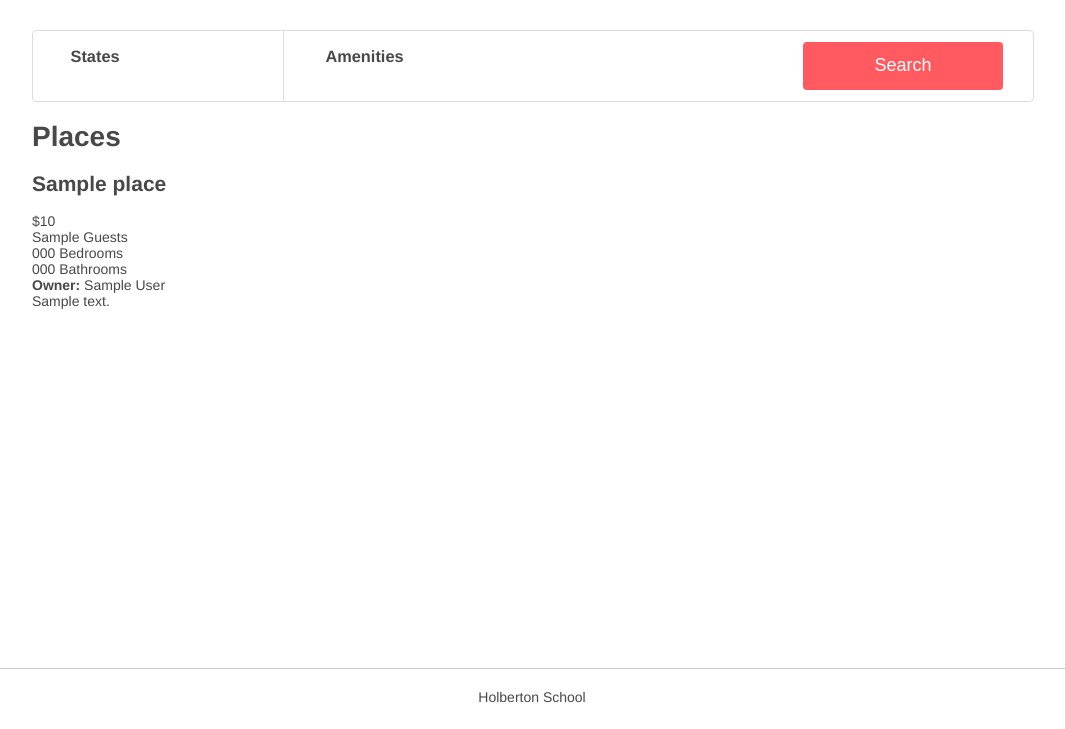
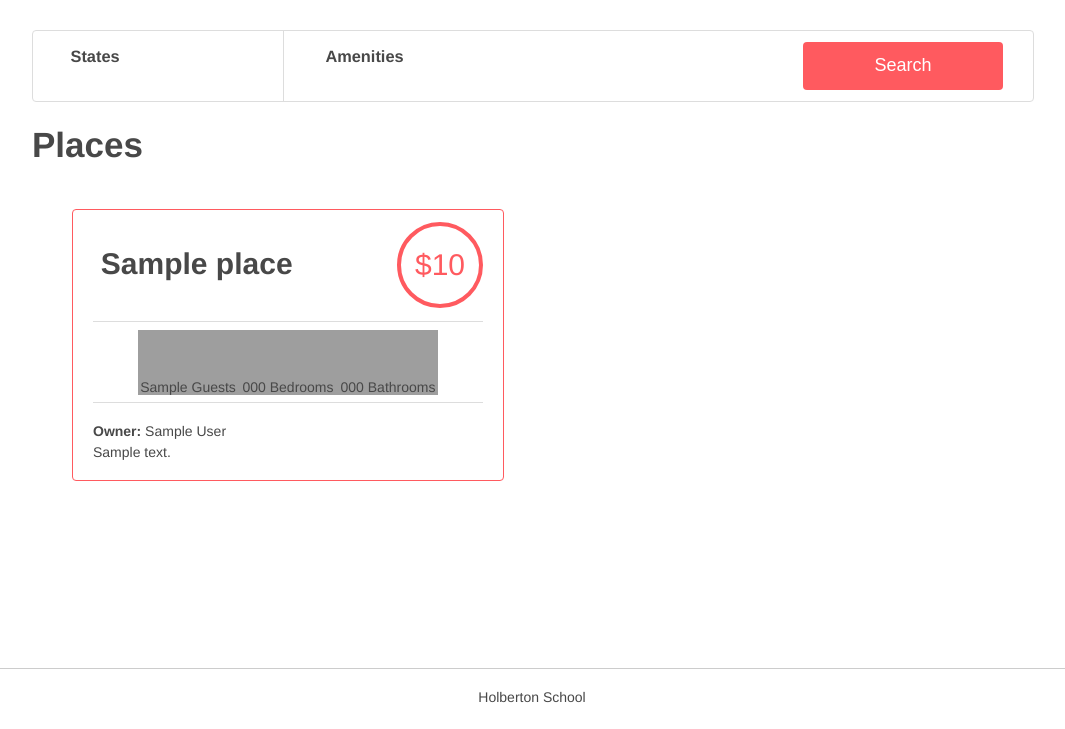
Before and after one commit to tundelarge/AirBnB_clone_v4, a Flask app: template web_dynamic/templates/0-hbnb.html in a window 1280 px wide. Shown: the part 71-800 px from the top of the page, without its empty margins (108-1173 px from the left). Run offline with Flask 3, Linux system fonts and the light colour scheme; the template is opened without the code that fills it: most values are stand-ins (such as "Sample title", 1, 10 or a date in 2020); grey boxes are pictures that could not be loaded.

Commit message:
Update 8-places.css

```diff
--- a/web_dynamic/static/styles/8-places.css
+++ b/web_dynamic/static/styles/8-places.css
@@ -1 +1,101 @@
-qwerty
+.places {
+    column-count: 2;
+    columns: 30em;
+    justify-content: center;
+    padding: 0 20px;
+    margin-top: 1%;
+    margin-bottom: 8%;
+}
+@media only screen and (max-width: 920px)
+{
+    .places {
+	display: flex;
+	flex-wrap: wrap;
+    }
+}
+
+.placesh1 h1 {
+    width: 100%;
+    margin-right: 400px;
+    text-align: left;
+    font-size: 35px;
+}
+
+.places article {
+    -webkit-column-break-inside: avoid;
+    page-break-inside: avoid;
+    display: inline-block;
+    width: 390px;
+    height: 100%;
+    padding: 20px;
+    margin: 20px;
+    border: 1px solid #FF5A5F;
+    border-radius: 4px;
+}
+.places h2 {
+    font-size: 30px;
+    text-align: center;
+    margin-top: 0;
+}
+.title_box {
+    display: flex;
+    justify-content: space-between;
+    margin-top: -2%;
+}
+
+.title_box h2 {
+    text-align: left;
+    margin: 25px 3% 40px 2%;
+    max-width: 75%;
+    word-wrap: break-word;
+}
+.price_by_night {
+    display: flex;
+    height: 60px;
+    min-width: 60px;
+    font-size: 30px;
+    justify-content: center;
+    align-items: center;
+    color: #FF5A5F;
+    border: 4px solid #FF5A5F;
+    border-radius: 50%;
+    align-items: center;
+    padding: 2.3%;
+}
+
+.information {
+    display: flex;
+    justify-content: center;
+    align-items: center;
+    height: 80px;
+    border-top: 1px solid #DDDDDD;
+    border-bottom: 1px solid #DDDDDD;
+    margin-bottom: 5%;
+}
+
+.information div {
+    display: flex;
+    justify-content: flex-end;
+    align-items: center;
+    flex-direction: column;
+    height: 65px;
+}
+
+.information .max_guest {
+    background: url("../images/icon_group.png") no-repeat top center;
+    width: 100px;
+}
+
+.information .number_rooms {
+    background: url("../images/icon_bed.png") no-repeat top center;
+    width: 100px;
+}
+
+.information .number_bathrooms {
+    background: url("../images/icon_bath.png") no-repeat top center;
+    width: 100px;
+}
+
+.user {
+  margin-bottom: 1.5%;
+}
```
